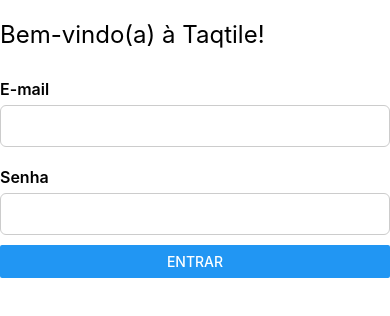
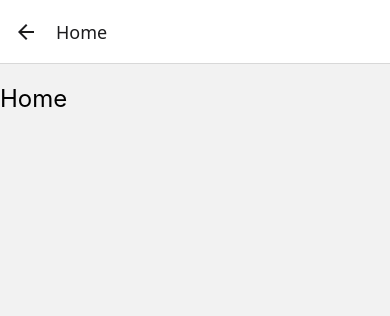
Before and after one commit to indigotech/onboard-gustavo-oliveira, a React Native app: screen /Home in a window 390 px wide. Shown: the top 316 px of the page. Built offline with nearby package versions, Linux system fonts and the light colour scheme.

Commit message:
Adding navigation to home after login

```diff
--- a/App.tsx
+++ b/App.tsx
@@ -1,12 +1,27 @@
 import React from 'react';
+import {NavigationContainer} from '@react-navigation/native';
+import {createNativeStackNavigator} from '@react-navigation/native-stack';
+import {ApolloClient, InMemoryCache, ApolloProvider} from '@apollo/client';
 import {LoginPage} from './src/pages/login-page';
-import {View} from 'react-native';
+import {HomePage} from './src/pages/home-page';
+
+const client = new ApolloClient({
+  uri: 'https://template-onboarding-node-sjz6wnaoia-uc.a.run.app/graphql',
+  cache: new InMemoryCache(),
+});
+
+const Stack = createNativeStackNavigator();
 
 function App(): React.JSX.Element {
   return (
-    <View>
-      <LoginPage />
-    </View>
+    <ApolloProvider client={client}>
+      <NavigationContainer>
+        <Stack.Navigator initialRouteName="Login">
+          <Stack.Screen name="Login" component={LoginPage} />
+          <Stack.Screen name="Home" component={HomePage} />
+        </Stack.Navigator>
+      </NavigationContainer>
+    </ApolloProvider>
   );
 }
 
--- /dev/null
+++ b/src/pages/home-page.tsx
@@ -0,0 +1,17 @@
+import React from 'react';
+import {View, Text, StyleSheet} from 'react-native';
+
+export const HomePage: React.FC<{navigation: any}> = () => {
+  return (
+    <View>
+      <Text style={styles.title}>Home</Text>
+    </View>
+  );
+};
+
+const styles = StyleSheet.create({
+  title: {
+    fontSize: 24,
+    marginVertical: 20,
+  },
+});
--- a/src/pages/login-page.tsx
+++ b/src/pages/login-page.tsx
@@ -2,14 +2,29 @@
 import {View, Text, StyleSheet, Alert} from 'react-native';
 import {MainButton} from '../components/main-button';
 import {MainInput} from '../components/main-input';
+import {gql, useMutation} from '@apollo/client';
+import AsyncStorage from '@react-native-async-storage/async-storage';
 
-export const LoginPage: React.FC = () => {
+const LOGIN_MUTATION = gql`
+  mutation Login($data: LoginInput!) {
+    login(data: $data) {
+      user {
+        name
+        email
+      }
+      token
+    }
+  }
+`;
+
+export const LoginPage: React.FC<{navigation: any}> = ({navigation}) => {
   const [email, setEmail] = useState('');
   const [password, setPassword] = useState('');
   const [emailError, setEmailError] = useState('');
   const [passwordError, setPasswordError] = useState('');
   const EMAIL_REGEX = /^[^\s@]+@[^\s@]+\.[^\s@]+$/;
   const PASSWORD_REGEX = /^(?=.*[A-Za-z])(?=.*\d).{7,}$/;
+  const [login] = useMutation(LOGIN_MUTATION);
 
   const validateEmail = (text: string) => {
     if (!text.trim()) {
@@ -31,7 +46,7 @@
     return '';
   };
 
-  const handleSubmit = () => {
+  const handleSubmit = async () => {
     const emailValidation = validateEmail(email);
     const passwordValidation = validatePassword(password);
 
@@ -39,7 +54,20 @@
     setPasswordError(passwordValidation);
 
     if (!emailValidation && !passwordValidation) {
-      Alert.alert('Login válido!', 'Tudo certo para continuar.');
+      try {
+        const {data} = await login({
+          variables: {
+            data: {email, password},
+          },
+        });
+
+        if (data?.login?.token) {
+          await AsyncStorage.setItem('authToken', data.login.token);
+          navigation.navigate('Home');
+        }
+      } catch (error: any) {
+        Alert.alert('Erro', error.message || 'Ocorreu um erro');
+      }
     }
   };
 
```
Also changed, not shown: package.json (+10 -2 lines), 1 other file (tests, documents, lock files or other folders).
